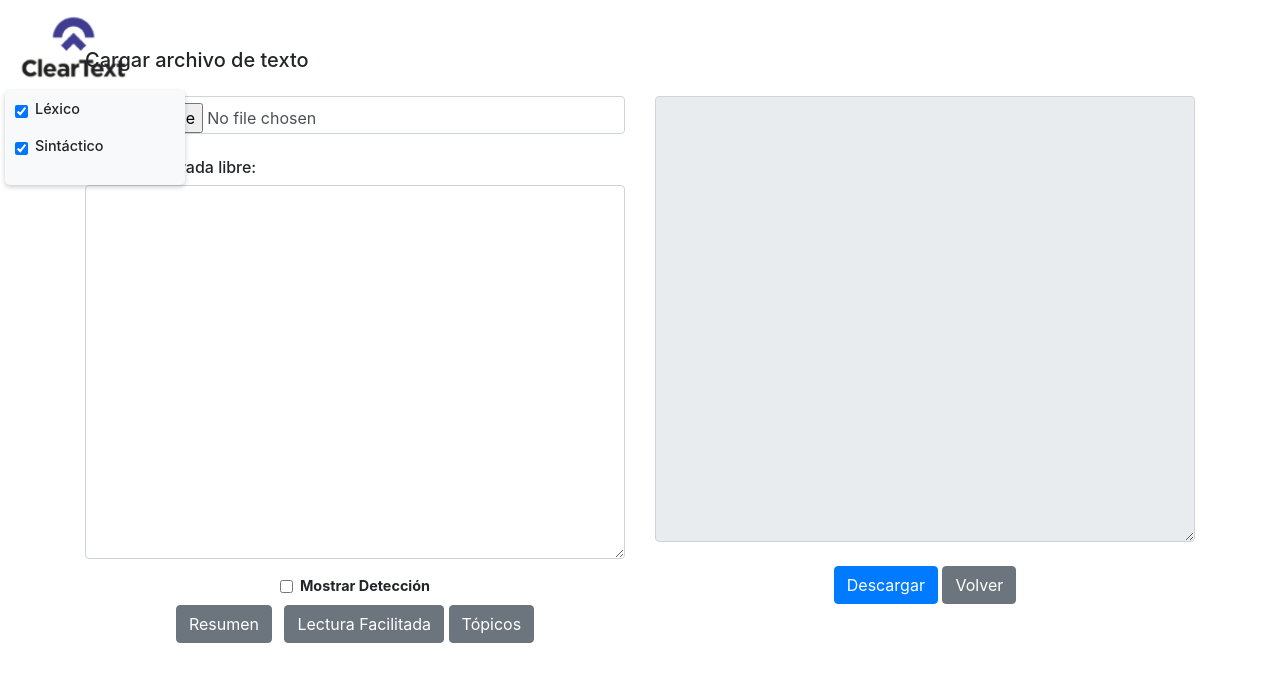
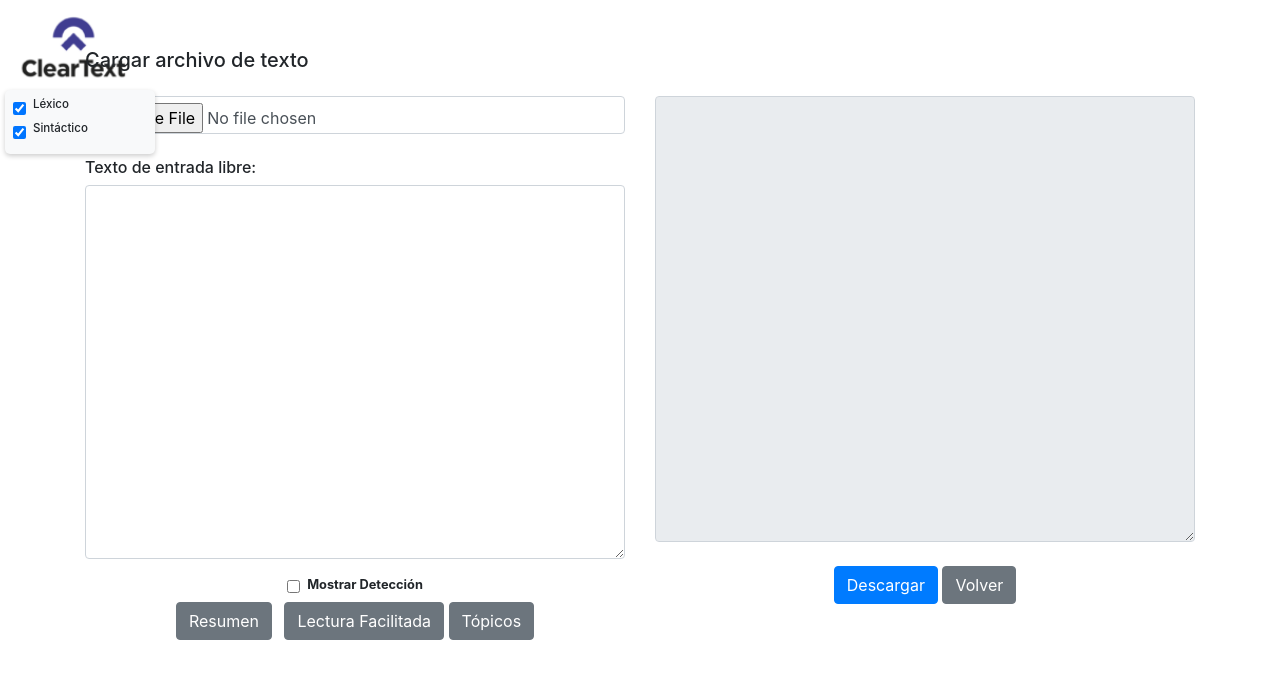
Before and after one commit to fpiqueres33/GPLSI_tools_simpletext, a Flask app: page / in a window 1280 px wide. Shown: the top 682 px of the page. Run offline with Flask 3, Linux system fonts and the light colour scheme; some libraries are stand-ins or nearby versions.

Commit message:
Unificación versión con GPLSI. 22/04/2024

```diff
--- a/Facilitada/Lexico/Anglicismos.py
+++ b/Facilitada/Lexico/Anglicismos.py
@@ -213,7 +213,6 @@ class Anglicismos:
                 'street food': 'Street food es la comida que se vende en la calle en puestos portátiles o improvisados. (Gastronomía)',
                 'sweater': 'Suéter. Un suéter es una prenda de punto con mangas que llega hasta la cintura. (Moda)',
                 'tablet': 'Tableta. Dispositivo electrónico portátil más grande que un teléfono. Tiene una pantalla táctil que emite luz y se usa con los dedos o un lápiz óptico (Tecnología)',
-                'tablets': 'Tableta. Dispositivo electrónico portátil más grande que un teléfono. Tiene una pantalla táctil que emite luz y se usa con los dedos o un lápiz óptico (Tecnología)',
                 'take away': 'Comida para llevar. (Gastronomía)',
                 'target': 'Público objetivo. Público al que se dirige una acción de publicidad (Economía)',
                 'targets': 'Público objetivo. Público al que se dirige una acción de publicidad (Economía)',
@@ -306,6 +305,6 @@ class Anglicismos:
                     entrada_glosario = f"{anglicismo.capitalize()}: {self.diccionario[anglicismo]}"
                     if entrada_glosario not in glosario_list:  # Evita duplicados en el glosario
                         glosario_list.append(entrada_glosario)
-
+                    # No es necesario el break aquí, ya que queremos encontrar todos los anglicismos
 
         return glosario_list
--- a/Facilitada/Lexico/Numeros.py
+++ b/Facilitada/Lexico/Numeros.py
@@ -1,10 +1,9 @@
 import re
-
 import nltk
 from nltk.tokenize import word_tokenize, sent_tokenize
 from num2words import num2words
 
-# nltk.download('punkt')  # CARGAR LA PRIMERA VEZ QUE SE EJECUTA
+nltk.download('punkt')  # CARGAR LA PRIMERA VEZ QUE SE EJECUTA
 
 
 class Numero:
--- a/main.py
+++ b/main.py
@@ -174,4 +174,4 @@ def download():
 
 
 if __name__ == "__main__":
-    app.run(debug=True)  # Comentar esta línea si no quieres que Flask se ejecute al hacer la prueba.
+    app.run(debug=True)
--- a/static/css/style.css
+++ b/static/css/style.css
@@ -1,45 +1,45 @@
 .options-container {
         position: fixed;
         left: 5px;
-            top: 90px; /* Ajusta según sea necesario */
-            width: 180px; /* Ajusta el ancho según sea necesario */
-            background-color: #f8f9fa; /* Color de fondo, cambia según tus preferencias */
-            padding: 10px;
+        top: 90px;
+        width: 150px; /* Caja más pequeña */
+        background-color: #f8f9fa;
+        padding: 8px; /* Padding más pequeño */
         border-radius: 5px;
-            box-shadow: 0 2px 5px rgba(0,0,0,0.2);
+        box-shadow: 0 2px 5px rgba(0, 0, 0, 0.2);
     }
 
     .options-container h6 {
-            margin-bottom: 12px; /* Ajustar el espacio debajo del encabezado del grupo */
-            font-size: 1.1em; /* Ajustar el tamaño de la letra */
-            line-height: 1.6; /* Ajustar el interlineado */
+        margin-bottom: 10px;
+        font-size: 0.9em; /* Letra más pequeña */
+        line-height: 1.4;
     }
 
     .options-container .form-check {
-            margin-bottom: 20px;
-            font-size: 1em; /* Ajustar el tamaño de la letra */
-            line-height: 1.4; /* Ajustar el interlineado */
+        margin-bottom: 10px;
+        font-size: 0.9em; /* Letra más pequeña */
+        line-height: 1.2;
     }
 
     .form-check {
-        margin-bottom: 10px; /* Espacio debajo de cada casilla de verificación */
-        padding-left: 20px
+        margin-bottom: 8px;
+        padding-left: 20px;
     }
 
     .form-check-input {
-        margin-top: 0.3em; /* Ajusta el alineamiento vertical de la casilla */
-        margin-right: 0.5em; /* Espacio entre la casilla y la etiqueta */
-        cursor: pointer; /* Cambia el cursor al pasar por encima */
+        margin-top: 0.3em;
+        margin-right: 0.5em;
+        cursor: pointer;
     }
 
     .form-check-label {
-        cursor: pointer; /* Cambia el cursor al pasar por encima */
-        font-size: 0.9em
+        cursor: pointer;
+        font-size: 0.8em; /* Letra más pequeña */
     }
 
     .options-detail {
-            margin-left: 20px; /* Añade sangría a las opciones detalladas */
-            font-size: 0.8em; /* Tamaño de fuente más pequeño para las opciones detalladas */
+        margin-left: 20px;
+        font-size: 0.7em; /* Letra aún más pequeña para detalles */
     }
 
     .logo {
```
Also changed, not shown: Facilitada/Lexico/API_F_Lexico.py (+6 -6 lines), Facilitada/Lexico/Abreviaturas.py (line endings or trailing spaces), Facilitada/Lexico/Adverbios.py (line endings or trailing spaces), Facilitada/Lexico/DiccionarioPalabrasDificiles.py (line endings or trailing spaces), Facilitada/Lexico/PalabrasDificiles.py (line endings or trailing spaces), Facilitada/Lexico/PalabrasLargas.py (line endings or trailing spaces), Facilitada/Lexico/Romanos.py (line endings or trailing spaces), Facilitada/Lexico/Romanos2.py (line endings or trailing spaces), Facilitada/Lexico/Superlativos.py (line endings or trailing spaces), static/js/scripts.js (line endings or trailing spaces). Lines whose indentation alone changed are shown as unchanged.
